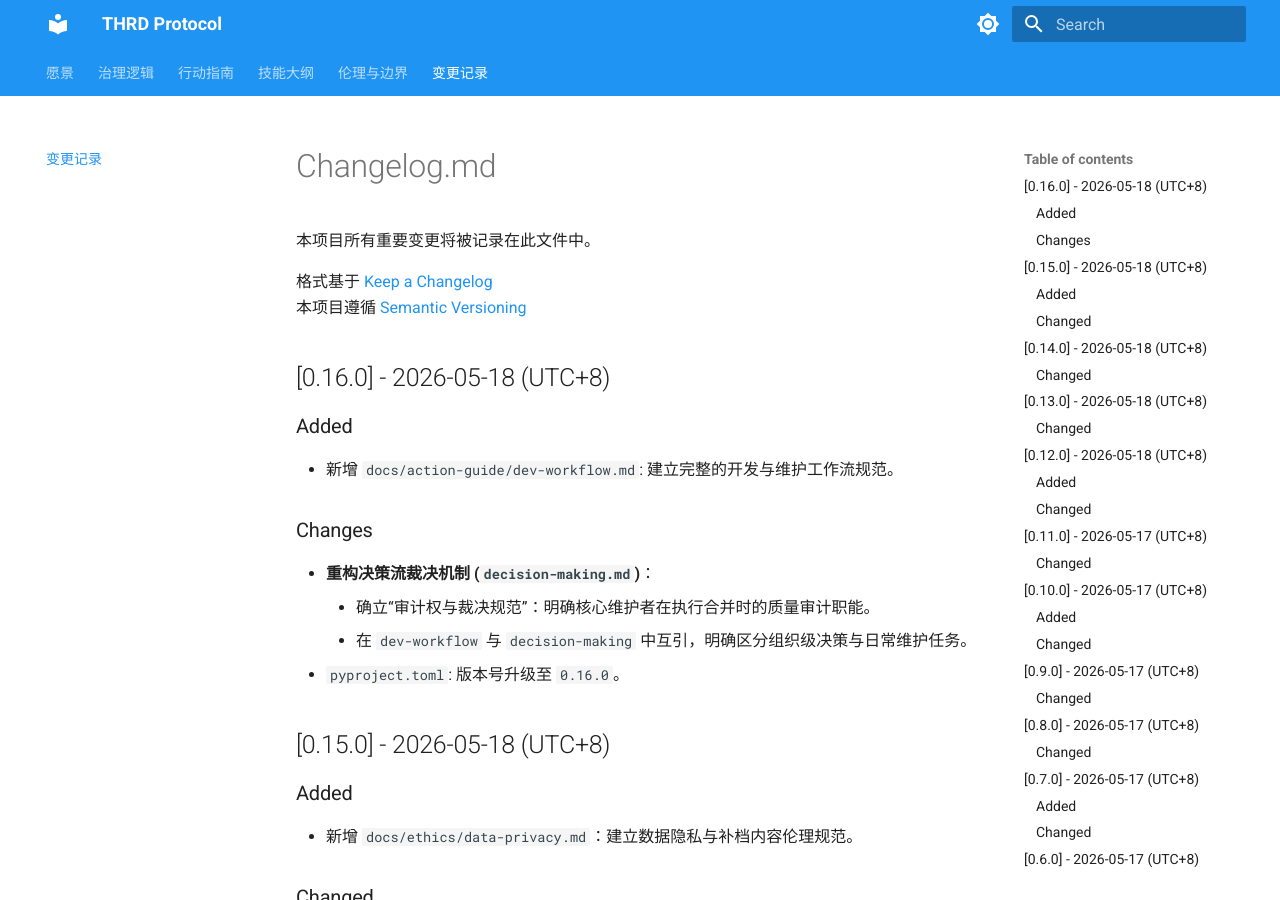
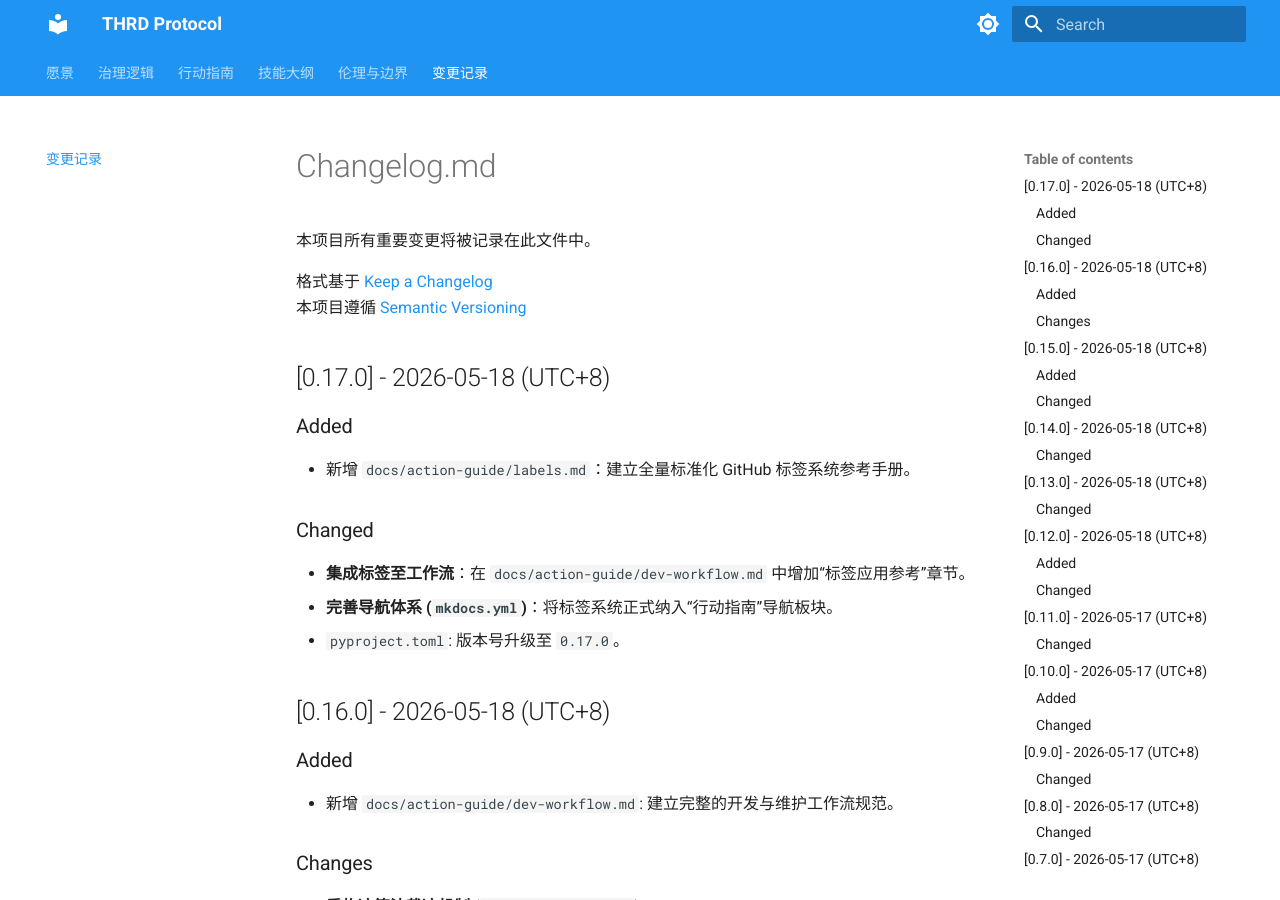
Before and after one commit to TouhouGleaners/THRD-Protocol, an MkDocs documentation site: the page built from docs/changelog.md, in a window 1280 px wide and 900 px high. Built offline with MkDocs 1.6.1 and Material for MkDocs 9.7.7, drawn with Linux system fonts in a browser that asks for light colours.

Commit message:
feat(guide): 引入标准化标签系统并集成至开发工作流 (#17)

```diff
--- a/docs/changelog.md
+++ b/docs/changelog.md
@@ -4,6 +4,16 @@
 
 格式基于 [Keep a Changelog](https://keepachangelog.com/zh-CN/1.1.0/)
 本项目遵循 [Semantic Versioning](https://semver.org/lang/zh-CN/)
+
+## [0.17.0] - 2026-05-18 (UTC+8)
+
+### Added
+- 新增 `docs/action-guide/labels.md`：建立全量标准化 GitHub 标签系统参考手册。
+
+### Changed
+- **集成标签至工作流**：在 `docs/action-guide/dev-workflow.md` 中增加“标签应用参考”章节。
+- **完善导航体系 (`mkdocs.yml`)**：将标签系统正式纳入“行动指南”导航板块。
+- `pyproject.toml`: 版本号升级至 `0.17.0`。
 
 ## [0.16.0] - 2026-05-18 (UTC+8)
 
--- a/mkdocs.yml
+++ b/mkdocs.yml
@@ -41,9 +41,10 @@
     - 决策流程: governance/decision-making.md
     - 权限管理: governance/access-control.md
   - 行动指南:
+    - 成员准入: action-guide/onboarding.md
     - 开发工作流: action-guide/dev-workflow.md
     - 故障复盘: action-guide/incident-report.md
-    - 成员准入: action-guide/onboarding.md
+    - 标签系统: action-guide/labels.md
   - 技能大纲:
     - 技术栈: skills/tech-stack.md
     - 文档标准: skills/docs-standard.md
--- a/pyproject.toml
+++ b/pyproject.toml
@@ -4,7 +4,7 @@
 
 [project]
 name = "thrd-protocol"
-version = "0.16.0"
+version = "0.17.0"
 description = "Teahouse of Recollected Dreams 管理改革大纲与行动指南"
 readme = "README.md"
 authors = [
```
Also changed, not shown: docs/action-guide/dev-workflow.md (+7 -0 lines), docs/action-guide/labels.md (added, +63 -0 lines).
